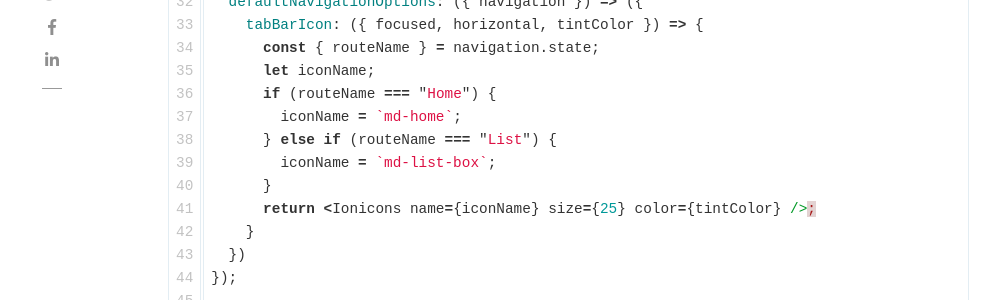
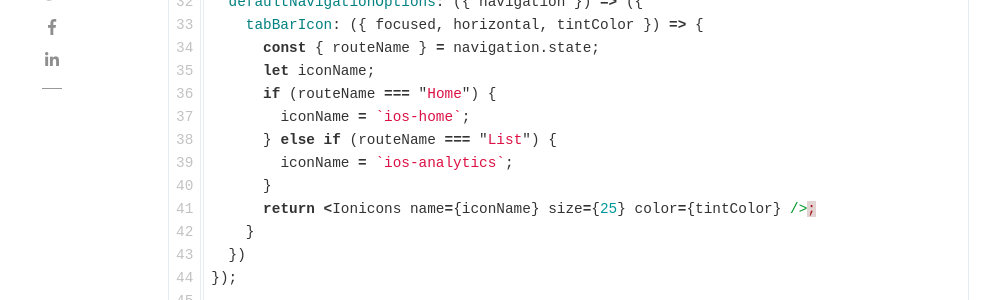
Before and after one commit to tuitucode/tuitucode.github.io, a Jekyll site: the page built from _posts/2019-11-03-ket-hop-stack-tab-drawer-navigation-react-native.md, in a window 1280 px wide and 900 px high, scrolled down 7913 px. Shown: the part 151-451 px from the top of the window, without its empty margins (118-1118 px from the left). Built offline with Jekyll 4.4.1, drawn with Linux system fonts in a browser that asks for light colours; nearby versions of some CDN libraries; comment, search, counter and statistics services are not loaded.

Commit message:
Update 2019-11-03-ket-hop-stack-tab-drawer-navigation-react-native.md

```diff
--- a/_posts/2019-11-03-ket-hop-stack-tab-drawer-navigation-react-native.md
+++ b/_posts/2019-11-03-ket-hop-stack-tab-drawer-navigation-react-native.md
@@ -282,9 +282,9 @@ const IndexNavigator = createBottomTabNavigator({
       const { routeName } = navigation.state;
       let iconName;
       if (routeName === "Home") {
-        iconName = `md-home`;
+        iconName = `ios-home`;
       } else if (routeName === "List") {
-        iconName = `md-list-box`;
+        iconName = `ios-analytics`;
       }
       return <Ionicons name={iconName} size={25} color={tintColor} />;
     }
```
